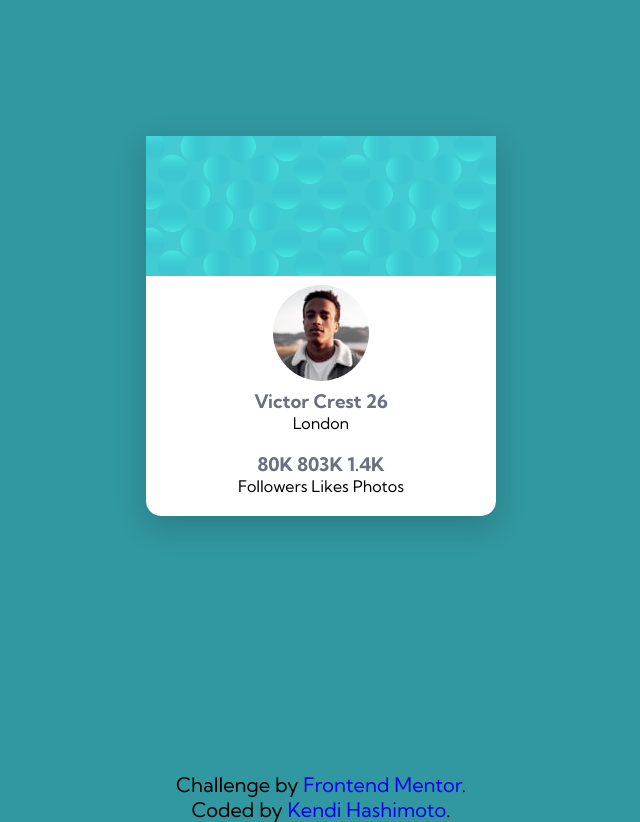
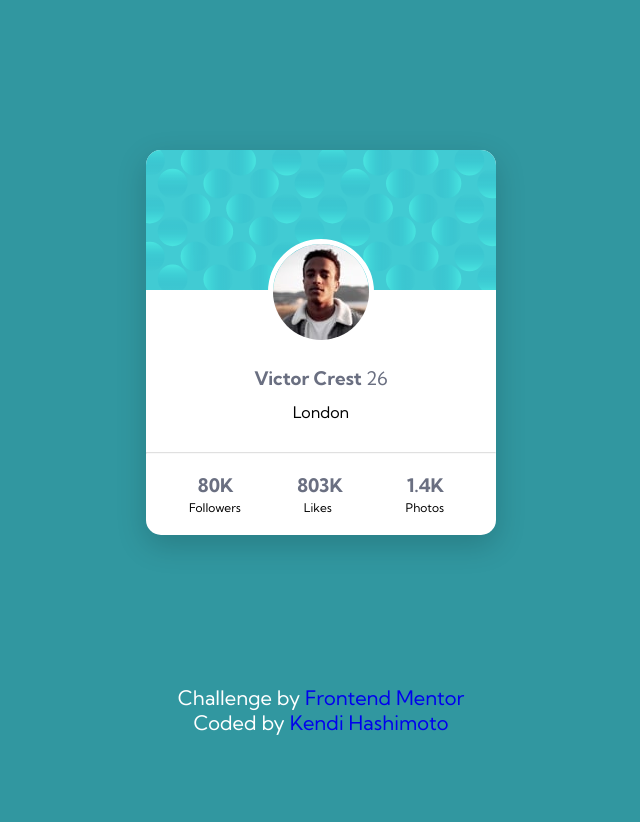
Before and after one commit to Hashimoto1312/Front-End-Challenges, a plain HTML site: page profile-card-component-main/index.html in a window 1280 px wide. Shown: the whole page, without its empty margins (319-959 px from the left). After the commit the page ends 800 px from the top, so only its background shows below. Drawn offline with Linux system fonts and the light colour scheme.

Commit message:
Quase finalizado
Falta somente os círculos

```diff
--- a/profile-card-component-main/design/style.css
+++ b/profile-card-component-main/design/style.css
@@ -11,10 +11,6 @@
     padding: 0px;
     box-sizing: border-box;
 }
-
-/* font-family: 'Kumbh Sans', sans-serif; */
-
-/* BACKGROUND IMAGES */
 
 body {
     background-color: hsl(185, 53%, 41%)
@@ -34,43 +30,84 @@ a {
     text-decoration: none;
 }
 
+hr {
+    margin: 30px 0px 0px 0px;
+    opacity: 0.3;
+}
+
 #container {
     background-color: white;
     width: 350px;
-    margin: 17vh auto 20vw;
+    margin: 150px auto;
     border-radius: 0 0 15px 15px;
     text-align: center;
     justify-content: center;
     box-shadow: 0px 10px 30px hsla(0, 0%, 0%, 0.178);
-}
-
-#card-background {
-    border-radius: 15px 15px 0px 0px;
+    overflow: hidden;
+    border-radius: 15px;
+    position: relative;
 }
 
 .person-img img {
     border: solid 5px white;
     border-radius: 50%;
+    overflow: hidden;
+    margin: -50px auto;
+    position: relative;
+    top: -13px;
+    z-index: 4;
 }
 
-.person-informations {
-
+/* Informações abaixo da imagem */
+.person-informations h3 {
+    margin-top: 55px;
 }
 
+.city {
+    margin-top: 12px;
+}
+
+.age {
+    font-weight: 400;
+}
+
+/* Container das estatísicas */
 .person-statistics {
-    display: flex;
-    flex-direction: column;
     padding: 20px;
 }
 
+.numbers-statistics {
+    display: flex;
+    justify-content: space-around;
+}
+
+.likes {
+    position: relative;
+    right: 10px;
+}
+
+.followers {
+    position: relative;
+    right: 9px;
+}
+
+.content-statistics {
+    font-size: 12px;
+    font-weight: 400;
+    margin: 3px 0px 0px 0px;
+    display: flex;
+    justify-content: space-around;
+}
+
+/* FOOTER */
 .author {
     text-decoration: none;
     font-size: 20px;
     width: 350px;
-    margin-top: 90px;
-    margin-left: auto;
-    margin-right: auto;
+    margin: auto;
     text-align: center;
     justify-content: center;
     align-items: flex-end;
+    color: white;
+    position: relative;
 }
--- a/profile-card-component-main/index.html
+++ b/profile-card-component-main/index.html
@@ -11,7 +11,7 @@
 <body>
 
   <main id="container">
-    <div id="card-background">
+    <div>
       <img src="images/bg-pattern-card.svg" alt="Background do card">
     </div>
 
@@ -20,22 +20,30 @@
     </div>
 
     <div class="person-informations">
-      <h3>Victor Crest 26</h3>
-      <p>London</p>
+      <p><h3>Victor Crest <span class="age">26</span></h3></p>
+      <p class="city">London</p>
     </div>
 
+    <hr>
+
     <div class="person-statistics">
-      <h3>80K 803K 1.4K</h3>
-      <p>Followers Likes Photos</p>
+      <div class="numbers-statistics">
+        <h3>80K</h3>
+        <h3>803K</h3>
+        <h3>1.4K</h3>
+      </div>
+
+    <div class="content-statistics">
+      <p class="followers">Followers</p>
+      <p class="likes">Likes</p>
+      <p>Photos</p>
     </div>
 
   </main>
 
   <footer class="author">
-    <nav>
-      <p>Challenge by <a href="https://www.frontendmentor.io?ref=challenge" target="_blank">Frontend Mentor</a>.
-      Coded by <a href="https://github.com/Hashimoto1312" target="_blank">Kendi Hashimoto</a>.</p>
-    </nav>
+      <p>Challenge by <a href="https://www.frontendmentor.io?ref=challenge" target="_blank">Frontend Mentor</a>
+      Coded by <a href="https://github.com/Hashimoto1312" target="_blank">Kendi Hashimoto</a></p>
   </footer>
 </body>
 </html>
```
